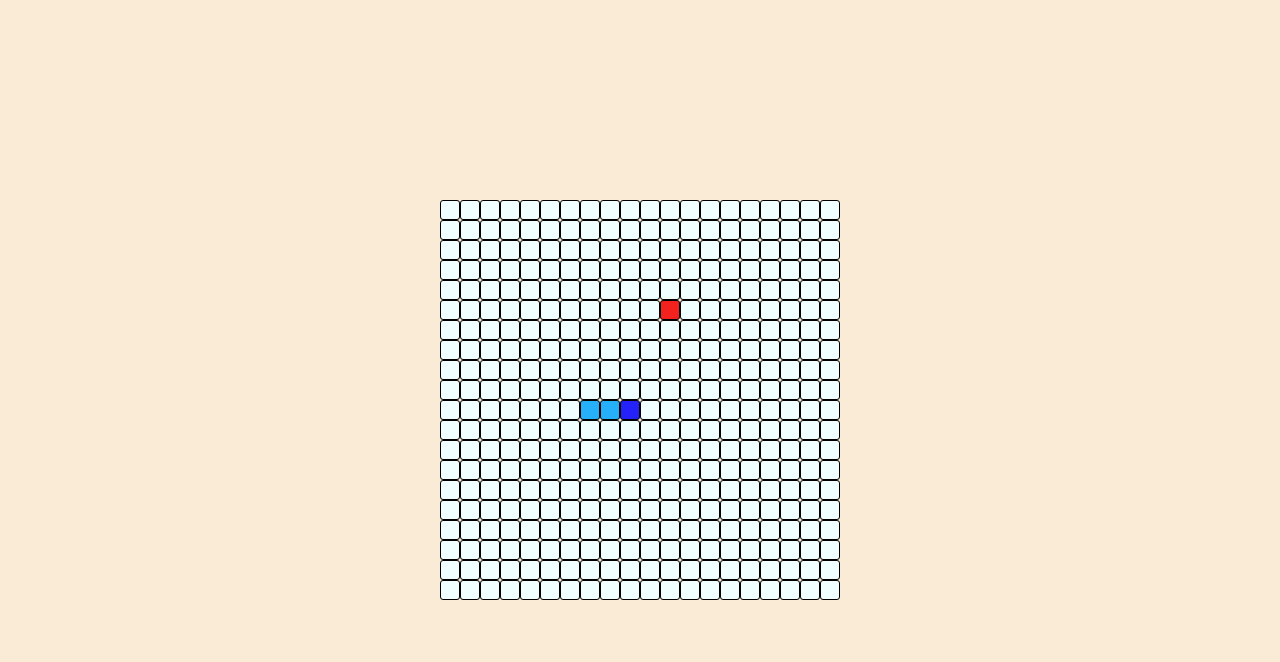
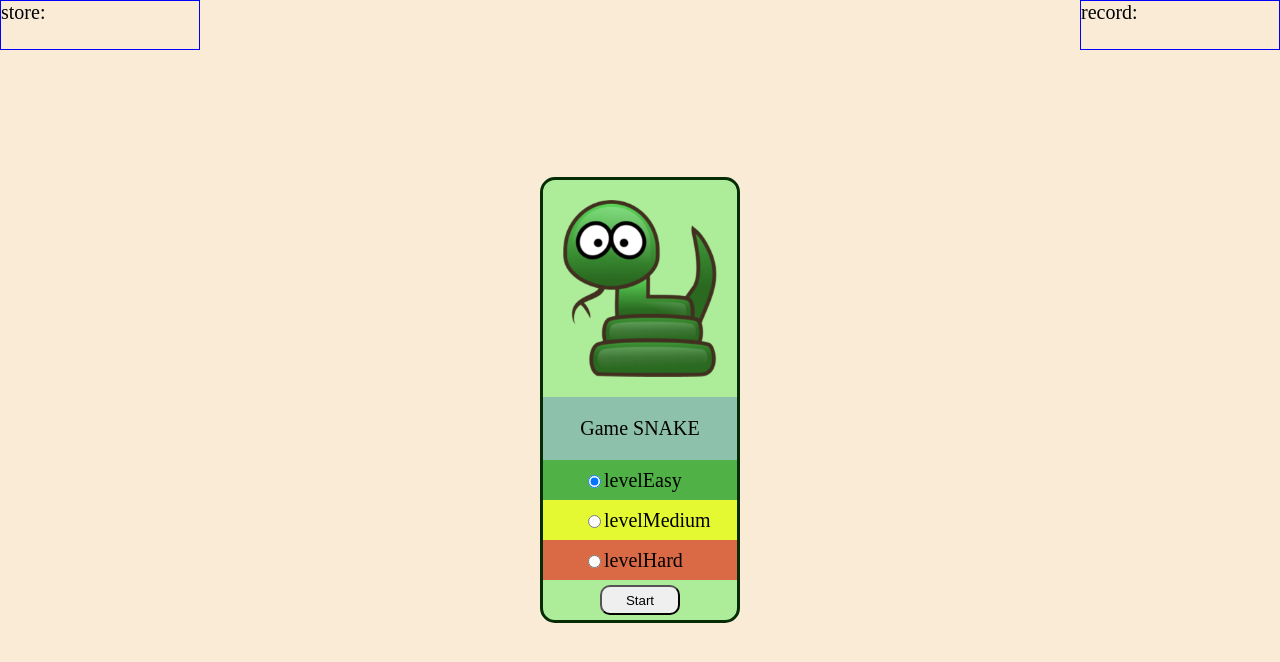
Before and after one commit to kaskodim/snake, a plain HTML site: page index.html in a window 1280 px wide. Drawn offline with Linux system fonts and the light colour scheme.

Commit message:
добавляет стартовое меню

```diff
--- /dev/null
+++ b/functions/startGame.js
@@ -0,0 +1,10 @@
+import { main } from "./main.js";
+
+export function startGame() {
+
+    const difficultyLevel = document.querySelector('input[name="levelname"]:checked')
+    const menuContainer = document.getElementById('menuContainer');
+    menuContainer.remove('menuContainer');
+    main();
+    console.log(difficultyLevel.value)
+}
--- a/index.html
+++ b/index.html
@@ -1,14 +1,44 @@
 <!DOCTYPE html>
 <html lang="ru">
+
 <head>
     <meta charset="UTF-8">
     <title>Змейка</title>
-    <link rel="shortcut icon" href="icon.png" type="image/png">
+    <link rel="shortcut icon" href="./images/icon.png" type="image/png">
     <link rel="stylesheet" href="style.css">
 
     <script type="module" src="script.js" defer></script>
 </head>
+
 <body>
 
+    <div class="store" id="store">store: </div>
+    <div class="record" id="record">record:</div>
+
+    <div class="menuContainer" id="menuContainer">
+
+        <img src="./images/logoGame.png" class="logoGame" alt="я - змея" />
+        <div class="logoText" id="logoText">Game SNAKE</div>
+
+        <div class="levelGame" id="levelGame">
+            <label for="levelEasy" class="lebel levelEasy">
+                <input type="radio" class="radioText" id="levelEasy" name="levelname" value="levelEasy" checked />
+                <span>levelEasy</span>
+            </label>
+
+            <label for="levelMedium" class="lebel levelMedium">
+                <input type="radio" class="radioText" id="levelMedium" name="levelname" value="levelMedium" />
+                <span>levelMedium</span>
+            </label>
+
+            <label for="levelHard" class="lebel levelHard">
+                <input type="radio" class="radioText" id="levelHard" name="levelname" value="levelHard" />
+                <span>levelHard</span>
+            </label>
+        </div>
+
+        <button class="start" id="start">Start</button>
+    </div>
 </body>
+
 </html>
--- a/script.js
+++ b/script.js
@@ -1,3 +1,4 @@
-import { main } from "./functions/main.js";
+import { startGame } from "./functions/startGame.js";
 
-main();
+const buttonStart = document.getElementById('start');
+buttonStart.onclick = startGame;
--- a/style.css
+++ b/style.css
@@ -8,7 +8,80 @@ body {
   background-color: antiquewhite;
   display: flex;
   margin: 0;
+  user-select: none;
+  font-size: 20px;
+}
 
+.store {
+  width: 200px;
+  height: 50px;
+  border: 1px solid blue;
+  position: absolute;
+}
+
+.record {
+  width: 200px;
+  height: 50px;
+  border: 1px solid blue;
+  position: absolute;
+  right: 0;
+}
+
+.menuContainer {
+  max-width: 200px;
+  background-color: rgba(15, 240, 27, 0.324);
+  border: 3px solid rgb(5, 44, 5);
+  border-radius: 15px;
+  text-align: center;
+  display: flex;
+  flex-direction: column;
+  margin: auto;
+}
+
+.logoGame {
+  padding: 20px;
+}
+
+.logoText {
+  padding: 20px;
+  background-color: rgba(0, 0, 255, 0.187);
+}
+
+.levelGame {
+  display: flex;
+  flex-direction: column;
+}
+
+.levelEasy {
+  height: 40px;
+  background-color: rgba(0, 128, 0, 0.543);
+  display: flex;
+  align-items: center;
+}
+
+.levelMedium {
+  height: 40px;
+  background-color: rgba(255, 255, 0, 0.669);
+  display: flex;
+  align-items: center;
+}
+
+.levelHard {
+  height: 40px;
+  background-color: rgba(255, 0, 0, 0.548);
+  display: flex;
+  align-items: center;
+}
+
+.radioText {
+  margin-left: 45px;
+}
+
+.start {
+  width: 80px;
+  height: 30px;
+  border-radius: 10px;
+  margin: 5px auto;
 }
 
 .field {
```
Also changed, not shown: images/icon.png (renamed from icon.png), images/logoGame.png (added).
